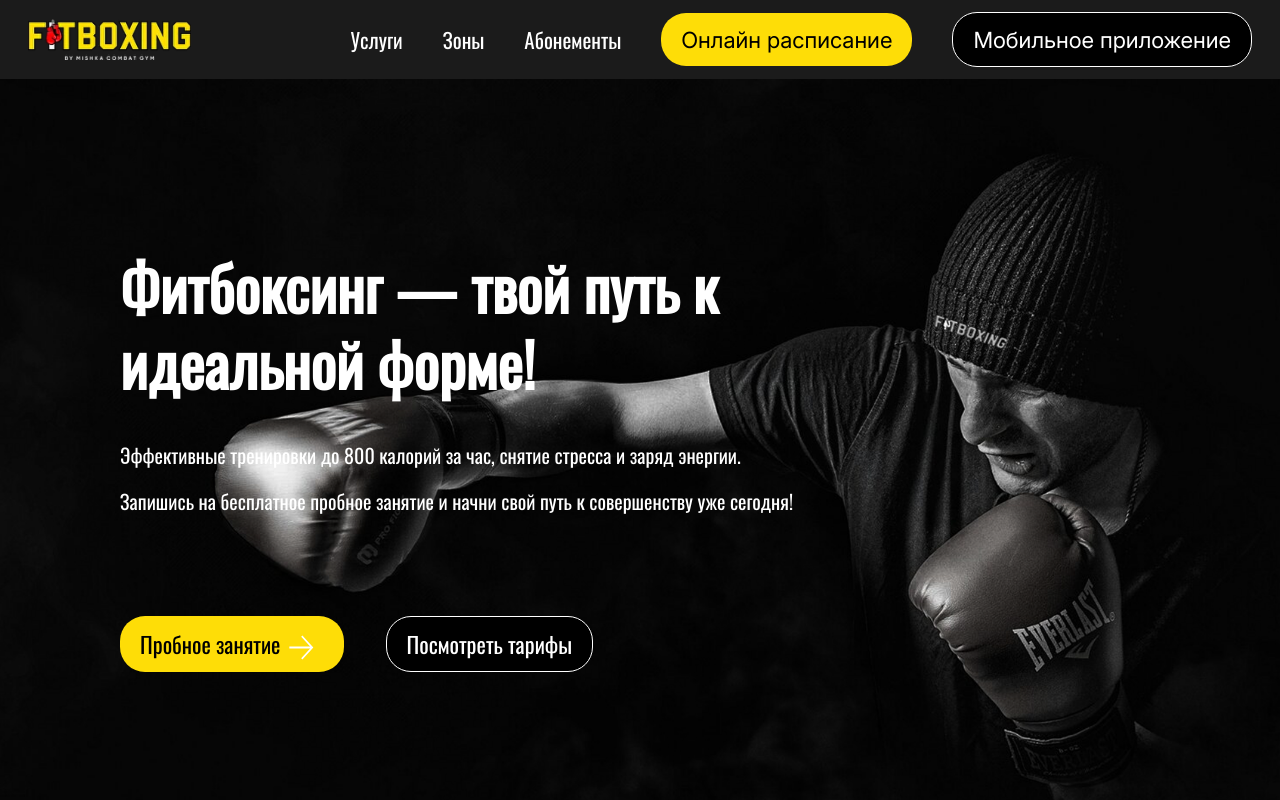
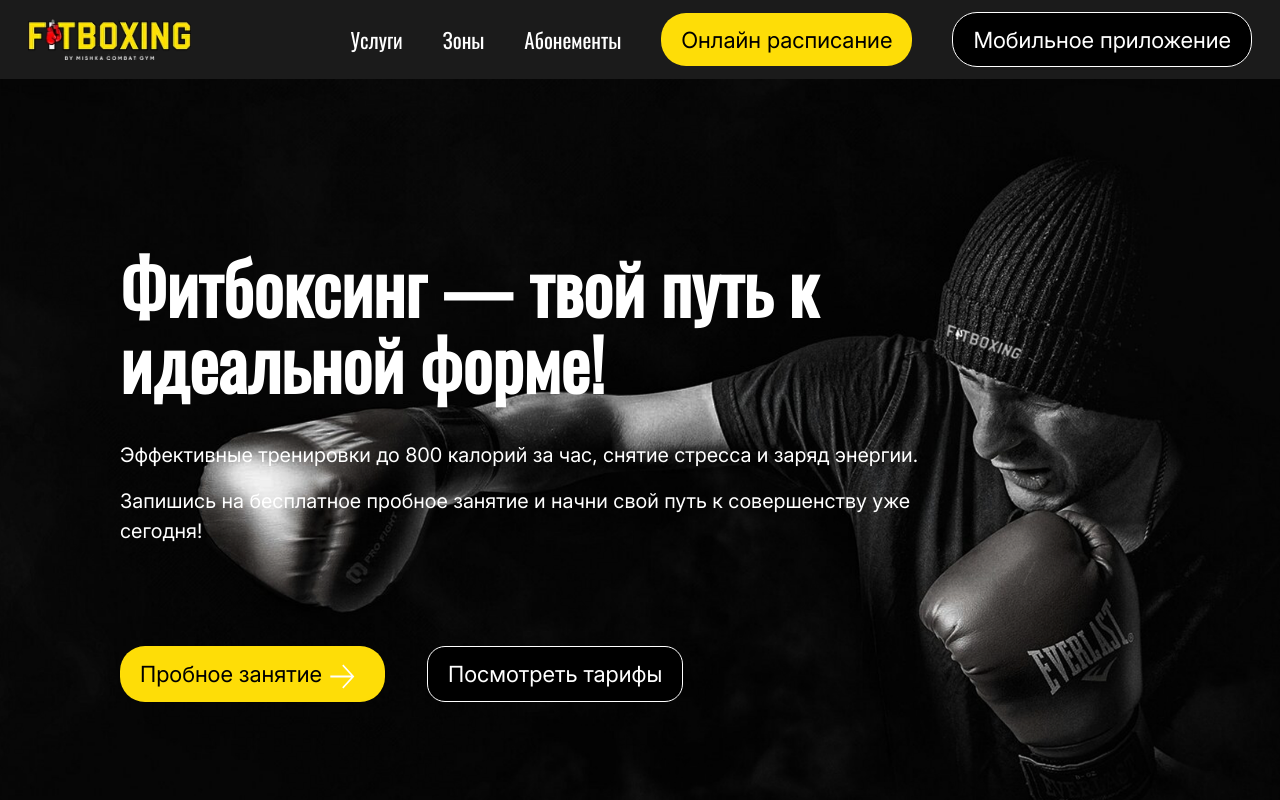
Before and after one commit to s1mple0315/fit_boxing, a React (Vite) app: page / in a window 1280 px wide. Shown: the top 800 px of the page. Built offline with nearby package versions, Linux system fonts and the light colour scheme.

Commit message:
enhance HomePage styles; add custom font for improved readability and adjust heading sizes

```diff
--- a/src/pages/HomePage/HomePage.module.css
+++ b/src/pages/HomePage/HomePage.module.css
@@ -21,11 +21,20 @@
 }
 
 .homeTitleText > p {
+  font-family: "Inter", sans-serif;
   font-size: 20px;
 }
 
 .homeTitleButtons {
   gap: 42px;
+}
+
+.homeTitleButtons button {
+  font-family: "Inter", sans-serif;
+}
+
+.homeTitleButtons button:nth-child(2) {
+  border-radius: 18px;
 }
 
 .progress {
@@ -47,6 +56,7 @@
 }
 
 .progress > p {
+  font-family: "Inter", sans-serif;
   font-size: 18px;
   font-weight: 400;
 }
@@ -114,7 +124,7 @@
   justify-content: center;
 }
 
-.subscribeSection{
+.subscribeSection {
   margin: 0 20px;
   padding: 123px 425px;
   display: flex;
@@ -126,7 +136,7 @@
   align-items: center;
 }
 
-.subscribeSection > h3{
+.subscribeSection > h3 {
   text-align: center;
   font-size: 61px;
   line-height: 75.5px;
@@ -134,19 +144,21 @@
   color: #fff;
 }
 
-.subscribeSection > p{
+.subscribeSection > p {
+  font-family: "Inter", sans-serif;
   width: 996px;
   text-align: center;
   font-size: 18px;
   color: #fff;
 }
 
-.subscribeSection > button{
+.subscribeSection > button {
+  font-family: "Inter", sans-serif;
   font-size: 26px;
   padding: 22px 246px;
 }
 
-.customTrainingHalls{
+.customTrainingHalls {
   margin: 40px 20px;
   display: flex;
   flex-direction: column;
@@ -187,6 +199,7 @@
 }
 
 .customTrainingHallContent p {
+  font-family: "Inter", sans-serif;
   font-size: 16px;
   font-weight: 400;
   margin-bottom: 80px;
@@ -194,34 +207,35 @@
   color: #ccc;
 }
 
-.benefitsContainer{
+.benefitsContainer {
   flex: 1;
 }
 
-.benefitsContainer > h3{
+.benefitsContainer > h3 {
   font-size: 61px;
   font-weight: 700;
   line-height: 75.5px;
   margin-bottom: 50px !important;
 }
 
-.benefits{
+.benefits {
   display: flex;
   gap: 34px;
 }
 
-.benefitsContent{
+.benefitsContent {
   display: flex;
   flex-direction: column;
   gap: 12px;
 }
 
-.benefitsContent > h3{
+.benefitsContent > h3 {
   font-size: 27px;
   font-weight: 700;
 }
 
-.benefitsContent > p{
+.benefitsContent > p {
+  font-family: "Inter", sans-serif;
   font-size: 18px;
 }
 
@@ -253,10 +267,12 @@
 }
 
 .option div h3 span {
+  font-family: "Inter", sans-serif;
   color: #fedd07;
 }
 
 .option p {
+  font-family: "Inter", sans-serif;
   text-align: start;
   font-size: 27px;
   font-weight: 400;
@@ -278,6 +294,7 @@
 }
 
 .benefits li p {
+  font-family: "Inter", sans-serif;
   font-size: 27px;
   font-weight: 400;
   color: #fff;
@@ -300,17 +317,18 @@
 }
 
 .customOption > div > h3 > span {
+  font-family: "Inter", sans-serif;
   color: #fedd07 !important;
 }
 
 .customOption > div > p {
+  font-family: "Inter", sans-serif;
   text-align: start;
   font-size: 27px;
   font-weight: 400;
   color: #999;
   margin: 5px 0 0;
 }
-
 
 @media (max-width: 1770px) {
   .option div h3 {
@@ -340,7 +358,7 @@
   }
 
   .homeTitleText > h1 {
-    font-size: 80px;
+    font-size: 90px;
   }
 
   .trainingCards {
@@ -430,7 +448,7 @@
   }
 
   .homeTitleText > h1 {
-    font-size: 60px;
+    font-size: 70px;
   }
 
   .trainingCards {
@@ -510,7 +528,7 @@
   }
 
   .homeTitleText > h1 {
-    font-size: 40px;
+    font-size: 60px;
   }
 
   .homeTitleText > p {
@@ -552,7 +570,7 @@
     gap: 20px;
   }
 
-  .imageContainer{
+  .imageContainer {
     border-radius: 70px;
   }
 
@@ -618,7 +636,7 @@
 
 @media (max-width: 768px) {
   .homeTitleText > h1 {
-    font-size: 26px;
+    font-size: 40px;
     line-height: 30px;
     margin-bottom: 20px;
   }
@@ -656,7 +674,7 @@
     line-height: 36px;
   }
 
-  .imageContainer{
+  .imageContainer {
     border-radius: 50px;
   }
 
@@ -839,7 +857,6 @@
 
   .option p {
     font-size: 16px;
-
   }
   .customOption div h3 {
     font-size: 30px;
@@ -849,7 +866,7 @@
     font-size: 16px;
   }
 
-  .checkIconContainer > svg{
+  .checkIconContainer > svg {
     width: 100px;
     height: 100px;
   }
@@ -983,7 +1000,7 @@
     width: 80%;
   }
 
-  .benefits{
+  .benefits {
     flex-direction: column;
   }
 }
```
